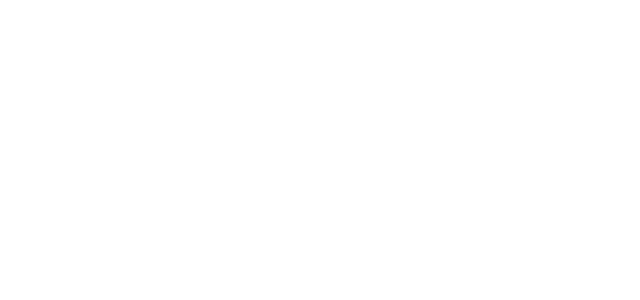
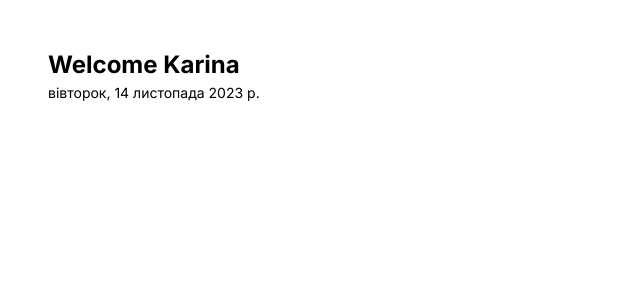
Before and after one commit to Voloshyna-Karina/monitoring-system, a React (Create React App) app in the folder frontend/: page / in a window 1280 px wide. Before the commit this address had no page. Shown: the top 300 px of the page, without its empty margins (0-640 px from the left). Built offline with nearby package versions, Linux system fonts and the light colour scheme.

Commit message:
Add top bar component: Implemented the creation of the top bar for improved navigation and user interface.

```diff
--- a/frontend/src/App.tsx
+++ b/frontend/src/App.tsx
@@ -2,9 +2,11 @@
 import {Routes, Route} from "react-router-dom";
 import PrivateRoute from './utils/router/privateRoute';
 import AuthRootComponent from './components/auth';
+import LayoutComponent from './components/layout';
 
 function App() {
   return (
+    <LayoutComponent>
       <div className="App">
         <Routes>
           <Route element={<PrivateRoute/>}>
@@ -14,6 +16,7 @@
           <Route path="login" element={<AuthRootComponent/>} />
         </Routes>
       </div>
+    </LayoutComponent>
   );
 }
 
--- /dev/null
+++ b/frontend/src/common/types/layout/index.ts
@@ -0,0 +1,5 @@
+import {ReactNode} from "react";
+
+export interface ILayout {
+    children: ReactNode
+}
--- /dev/null
+++ b/frontend/src/components/layout/index.tsx
@@ -0,0 +1,14 @@
+import React from "react";
+import { ILayout } from "../../common/types/layout";
+import TopBarComponent from "../top-bar";
+
+const LayoutComponent = ({children}: ILayout) => {
+    return (
+        <div>
+            <TopBarComponent></TopBarComponent>
+            {children}
+        </div>
+    );
+};
+
+export default LayoutComponent;
--- /dev/null
+++ b/frontend/src/components/top-bar/index.tsx
@@ -0,0 +1,27 @@
+import React, { useEffect, useState } from 'react';
+import { Box, Grid } from '@mui/material';
+
+const TopBarComponent = () => {
+  const [currentDate, setCurrentDate] = useState<string>('');
+
+  useEffect(() => {
+    const getCurrentDate = () => {
+      const options: Intl.DateTimeFormatOptions = { weekday: 'long', year: 'numeric', month: 'long', day: 'numeric' };
+      const formattedDate = new Date().toLocaleDateString('uk-UA', options);
+      setCurrentDate(formattedDate);
+    };
+
+    getCurrentDate();
+  }, []);
+
+  return (
+    <Box display='flex' justifyContent='space-between' px="40px" py="42px" alignContent='center'>
+        <Box>
+            <Grid sx={{ fontFamily: 'Inter', fontSize: '24px', fontWeight: 700}}>Welcome Karina</Grid>
+            <p style={{marginTop: '5px', marginBottom: '0px', fontFamily: 'Inter', fontSize: '14px'}}>{currentDate}</p>
+        </Box>
+    </Box>
+  );
+};
+
+export default TopBarComponent;
--- /dev/null
+++ b/frontend/src/declaration.d.ts
@@ -0,0 +1 @@
+declare module '@mui/material/styles'
--- a/frontend/tsconfig.json
+++ b/frontend/tsconfig.json
@@ -21,6 +21,7 @@
     "jsx": "react-jsx"
   },
   "include": [
-    "src"
+    "src",
+    "src/declaration.d.ts"
   ]
 }
```
Lines whose indentation alone changed are shown as unchanged.
